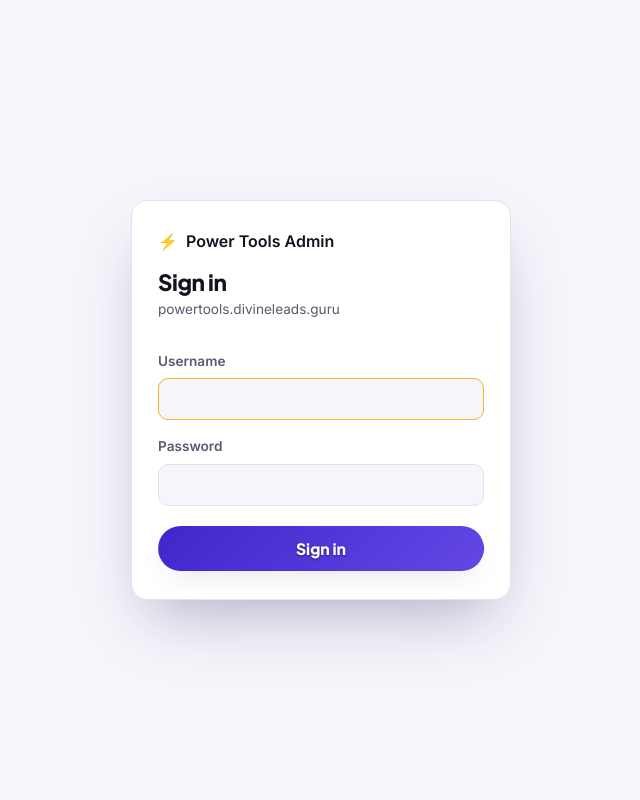
After one commit to ganganarayan/powertools, a Node server app: page /admin/login in a window 1280 px wide. The commit adds this page. Shown: the whole page, without its empty margins (319-959 px from the left). Run offline with Node 20, Linux system fonts and the light colour scheme; some libraries are stand-ins or nearby versions.

Commit message:
feat: Meta pixel on landing + normal admin login screen
- Inject the Meta Pixel (PageView) on all public pages via META_PIXEL_ID — the
  SAME pixel as the Assess360 SaaS funnel. Set META_PIXEL_ID to enable; unset =
  nothing fires. Admin pages are self-contained, so no pixel/tracking there.
- Replace the browser's HTTP Basic-auth popup for /admin with a normal HTML login
  page (/admin/login): a styled username/password form, an HMAC-signed HttpOnly
  session cookie, and a Sign out button on the dashboard. Same ADMIN_USER /
  ADMIN_PASSWORD credentials; add ADMIN_SESSION_SECRET to pin the cookie secret.

Co-Authored-By: Claude Opus 4.8 <noreply@anthropic.com>
Claude-Session: https://claude.ai/code/session_01RmWK43ffFDVUtqj4QU6A3g

```diff
--- a/server.js
+++ b/server.js
@@ -17,12 +17,15 @@ app.set('views', path.join(__dirname, 'views'));
 
 // Small JSON body for the tracking beacon.
 app.use(express.json({ limit: '32kb' }));
+// Form body for the admin login POST.
+app.use(express.urlencoded({ extended: false, limit: '16kb' }));
 
 // Static assets (styles.css, images, etc.)
 app.use(express.static(path.join(__dirname, 'public'), { maxAge: '1h' }));
 
-// Shared locals available to every view
-const base = { tools, policies, contact, site };
+// Shared locals available to every view. metaPixelId is the SAME Meta pixel used by
+// the Assess360 SaaS funnel — set META_PIXEL_ID on this service to fire PageView here.
+const base = { tools, policies, contact, site, metaPixelId: process.env.META_PIXEL_ID || null };
 
 // Home
 app.get('/', (req, res) => {
@@ -99,26 +102,75 @@ function safeEqual(a, b) {
   return crypto.timingSafeEqual(ab, bb);
 }
 
-function adminAuth(req, res, next) {
-  const pass = process.env.ADMIN_PASSWORD;
-  if (!pass) {
-    return res.status(503).type('text/plain')
-      .send('Admin not configured. Set the ADMIN_PASSWORD environment variable to enable /admin.');
-  }
-  const user = process.env.ADMIN_USER || 'admin';
-  const m = /^Basic (.+)$/.exec(req.headers.authorization || '');
-  if (m) {
-    const decoded = Buffer.from(m[1], 'base64').toString();
-    const idx = decoded.indexOf(':');
-    const u = decoded.slice(0, idx);
-    const p = decoded.slice(idx + 1);
-    if (u === user && safeEqual(p, pass)) return next();
-  }
-  res.set('WWW-Authenticate', 'Basic realm="Power Tools Admin", charset="UTF-8"')
-    .status(401).type('text/plain').send('Authentication required.');
+// Cookie-based admin session (a normal login form, not the browser's Basic-auth
+// popup). The cookie holds an HMAC of a fixed marker keyed by the admin secret, so
+// it can't be forged without the secret and needs no server-side store.
+const ADMIN_COOKIE = 'pt_admin';
+const SESSION_SECRET = process.env.ADMIN_SESSION_SECRET || process.env.ADMIN_PASSWORD || '';
+
+function adminToken() {
+  return crypto.createHmac('sha256', SESSION_SECRET).update('pt-admin-v1').digest('hex');
 }
 
-app.get('/admin', adminAuth, (req, res) => {
+function parseCookies(req) {
+  const out = {};
+  const raw = req.headers.cookie;
+  if (!raw) return out;
+  for (const part of raw.split(';')) {
+    const i = part.indexOf('=');
+    if (i < 0) continue;
+    out[part.slice(0, i).trim()] = decodeURIComponent(part.slice(i + 1).trim());
+  }
+  return out;
+}
+
+function isAdmin(req) {
+  if (!SESSION_SECRET) return false;
+  const tok = parseCookies(req)[ADMIN_COOKIE];
+  return !!tok && safeEqual(tok, adminToken());
+}
+
+// Login form (normal HTML page).
+app.get('/admin/login', (req, res) => {
+  if (isAdmin(req)) return res.redirect('/admin');
+  res.render('admin-login', Object.assign({}, base, {
+    page: 'admin',
+    title: 'Sign in — Power Tools Admin',
+    description: 'Admin sign in',
+    error: null,
+    configured: !!process.env.ADMIN_PASSWORD
+  }));
+});
+
+app.post('/admin/login', (req, res) => {
+  const pass = process.env.ADMIN_PASSWORD;
+  const user = process.env.ADMIN_USER || 'admin';
+  const u = (req.body && req.body.username) || '';
+  const p = (req.body && req.body.password) || '';
+  const render = (error) => res.status(401).render('admin-login', Object.assign({}, base, {
+    page: 'admin', title: 'Sign in — Power Tools Admin', description: 'Admin sign in',
+    error, configured: !!pass
+  }));
+  if (!pass) return render('Admin is not configured yet. Set the ADMIN_PASSWORD environment variable.');
+  if (u === user && safeEqual(p, pass)) {
+    res.cookie(ADMIN_COOKIE, adminToken(), {
+      httpOnly: true,
+      sameSite: 'lax',
+      secure: process.env.NODE_ENV === 'production',
+      maxAge: 30 * 86400000
+    });
+    return res.redirect('/admin');
+  }
+  return render('Incorrect username or password.');
+});
+
+app.post('/admin/logout', (req, res) => {
+  res.clearCookie(ADMIN_COOKIE);
+  res.redirect('/admin/login');
+});
+
+app.get('/admin', (req, res) => {
+  if (!isAdmin(req)) return res.redirect('/admin/login');
   const allowed = { '1': 1, '7': 7, '30': 30, '0': 0 };
   const key = Object.prototype.hasOwnProperty.call(allowed, String(req.query.days)) ? String(req.query.days) : '7';
   const days = allowed[key];
--- /dev/null
+++ b/views/admin-login.ejs
@@ -0,0 +1,44 @@
+<!DOCTYPE html>
+<html lang="en">
+<head>
+<meta charset="UTF-8">
+<meta name="viewport" content="width=device-width, initial-scale=1.0">
+<meta name="robots" content="noindex,nofollow">
+<title><%= title %></title>
+<link rel="stylesheet" href="/styles.css?v=<%= site.assetVersion %>">
+<style>
+  .login-wrap { min-height: 100vh; display: flex; align-items: center; justify-content: center; padding: 24px; }
+  .login-card { width: 100%; max-width: 380px; background: var(--surface); border: 1px solid var(--border);
+    border-radius: 16px; box-shadow: var(--shadow-lg); padding: 28px 26px; display: flex; flex-direction: column; gap: 16px; }
+  .login-card h1 { font-size: 1.4rem; font-weight: 800; }
+  .login-sub { color: var(--muted); font-size: .85rem; margin-top: -8px; }
+  .login-card label { display: flex; flex-direction: column; gap: 6px; font-size: .85rem; font-weight: 600; color: var(--muted); }
+  .login-card input { width: 100%; padding: 11px 13px; border: 1px solid var(--border); border-radius: 10px;
+    background: var(--bg); color: var(--text); font-size: 1rem; }
+  .login-card input:focus { outline: none; border-color: var(--accent, #6446e6); }
+  .login-card .btn { width: 100%; justify-content: center; margin-top: 4px; }
+  .login-err { background: rgba(220,38,38,.12); border: 1px solid rgba(220,38,38,.4); color: #ef4444;
+    border-radius: 10px; padding: 10px 12px; font-size: .85rem; }
+  .login-brand { display: flex; align-items: center; gap: 8px; font-weight: 800; }
+</style>
+</head>
+<body>
+  <main class="login-wrap">
+    <form class="login-card" method="post" action="/admin/login" autocomplete="on">
+      <div class="login-brand"><span aria-hidden>⚡</span> Power Tools Admin</div>
+      <div>
+        <h1>Sign in</h1>
+        <p class="login-sub"><%= site.domain %></p>
+      </div>
+      <% if (error) { %><div class="login-err"><%= error %></div><% } %>
+      <label>Username
+        <input name="username" autocomplete="username" autofocus required <%= configured ? '' : 'disabled' %>>
+      </label>
+      <label>Password
+        <input name="password" type="password" autocomplete="current-password" required <%= configured ? '' : 'disabled' %>>
+      </label>
+      <button class="btn btn-primary" type="submit" <%= configured ? '' : 'disabled' %>>Sign in</button>
+    </form>
+  </main>
+</body>
+</html>
--- a/views/admin.ejs
+++ b/views/admin.ejs
@@ -54,6 +54,9 @@
       <% ['1','7','30','0'].forEach(function(d){ var lbl = d==='1'?'24h':(d==='0'?'All':d+'d'); %>
         <a class="<%= String(days === (d==='0'?0:Number(d))) ? 'active' : '' %>" href="/admin?days=<%= d %>"><%= lbl %></a>
       <% }); %>
+      <form method="post" action="/admin/logout" style="display:inline;">
+        <button type="submit" class="ranges-signout" style="font-size:.85rem;font-weight:600;padding:7px 12px;border-radius:10px;border:1px solid var(--border);color:var(--muted);background:transparent;cursor:pointer;">Sign out</button>
+      </form>
     </div>
   </div>
   <p class="adm-sub">First-party tracking · times shown in UTC · IPs are hashed, never stored raw · <a href="/">← back to site</a></p>
```
Also changed, not shown: views/partials/head.ejs (+8 -0 lines).
